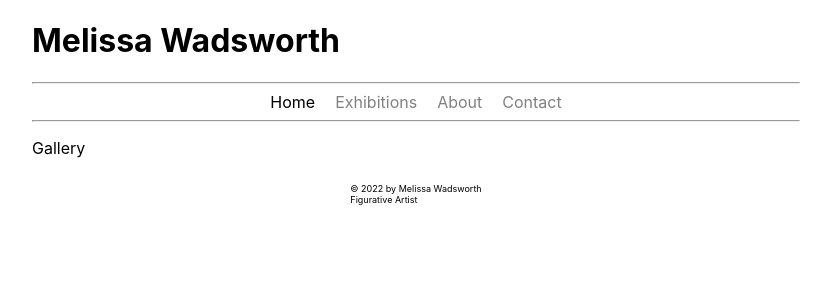
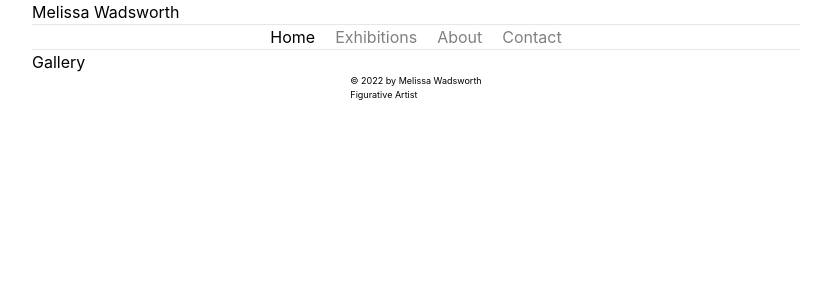
Before and after one commit to stevewadsworth/frontend, a React (Create React App) app in the folder melissa_website/: page / in a window 1280 px wide. Shown: the top 300 px of the page, without its empty margins (224-1055 px from the left). Built offline with nearby package versions, Linux system fonts and the light colour scheme.

Commit message:
Installed Tailwind

```diff
--- a/melissa_website/package.json
+++ b/melissa_website/package.json
@@ -34,5 +34,8 @@
       "last 1 firefox version",
       "last 1 safari version"
     ]
+  },
+  "devDependencies": {
+    "tailwindcss": "^3.3.3"
   }
 }
--- a/melissa_website/src/index.css
+++ b/melissa_website/src/index.css
@@ -1,3 +1,7 @@
+@tailwind base;
+@tailwind components;
+@tailwind utilities;
+
 body {
   margin: 0;
   font-family: -apple-system, BlinkMacSystemFont, 'Segoe UI', 'Roboto', 'Oxygen',
--- /dev/null
+++ b/melissa_website/tailwind.config.js
@@ -0,0 +1,8 @@
+/** @type {import('tailwindcss').Config} */
+module.exports = {
+  content: ["./src/**/*.{html,js}"],
+  theme: {
+    extend: {},
+  },
+  plugins: [],
+}
```
Also changed, not shown: 2 other files (tests, documents, lock files or other folders).
